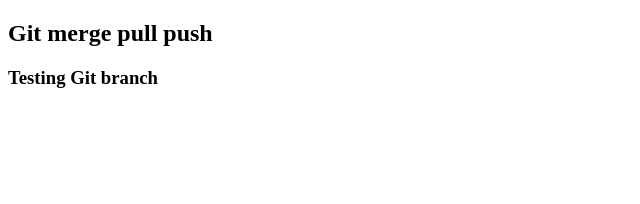
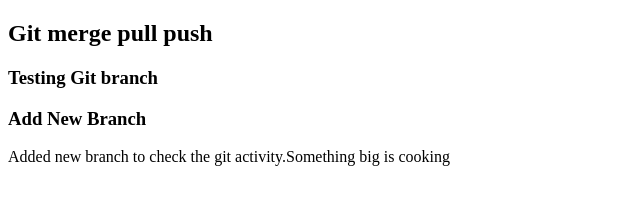
Before and after one commit to shuvo616/GitTest, a plain HTML site: page index.html in a window 1280 px wide. Shown: the whole page, without its empty margins (0-640 px from the left). Drawn offline with Linux system fonts and the light colour scheme.

Commit message:
added new test from new branch

```diff
--- a/index.html
+++ b/index.html
@@ -9,5 +9,9 @@
 <body>
     <h2>Git merge pull push</h2>
     <h3>Testing Git branch</h3>
+    <div>
+        <h3>Add New Branch</h3>
+        <p>Added new branch to check the git activity.Something big is cooking</p>
+    </div>
 </body>
 </html>
```
